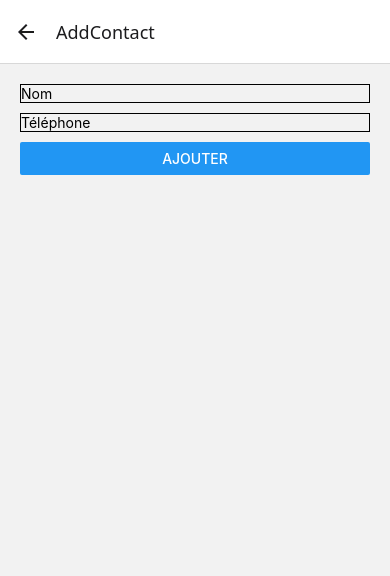
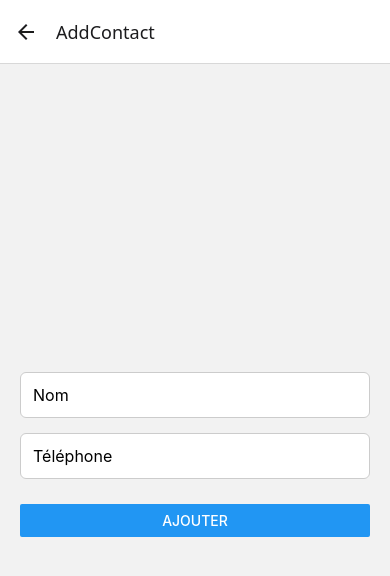
Before and after one commit to william-tsn/gestion_contact, a React Native app: screen /AddContact in a window 390 px wide. Shown: the top 576 px of the page. Built offline with nearby package versions, Linux system fonts and the light colour scheme.

Commit message:
Refactor AddContactScreen with styles and layout

```diff
--- a/src/screens/AddContactScreen.jsx
+++ b/src/screens/AddContactScreen.jsx
@@ -1,4 +1,4 @@
-import { View, TextInput, Button } from "react-native";
+import { View, TextInput, Button, StyleSheet } from "react-native";
 import { useState } from "react";
 
 export default function AddContactScreen({ navigation, contacts, setContacts }) {
@@ -23,24 +23,51 @@ export default function AddContactScreen({ navigation, contacts, setContacts })
   }
 
   return (
-    <View style={{ padding: 20 }}>
+    <View style={styles.container}>
 
       <TextInput
         placeholder="Nom"
         value={name}
         onChangeText={setName}
-        style={{ borderWidth: 1, marginBottom: 10 }}
+        style={styles.input}
       />
 
       <TextInput
         placeholder="Téléphone"
         value={phone}
         onChangeText={setPhone}
-        style={{ borderWidth: 1, marginBottom: 10 }}
+        style={styles.input}
       />
 
-      <Button title="Ajouter" onPress={addContact} />
+      <View style={styles.button}>
+        <Button title="Ajouter" onPress={addContact} />
+      </View>
 
     </View>
   );
 }
+
+const styles = StyleSheet.create({
+
+  container: {
+    flex: 1,
+    padding: 20,
+    backgroundColor: "#f2f2f2",
+    justifyContent: "center"
+  },
+
+  input: {
+    borderWidth: 1,
+    borderColor: "#cccccc",
+    backgroundColor: "#ffffff",
+    padding: 12,
+    marginBottom: 15,
+    borderRadius: 6,
+    fontSize: 16
+  },
+
+  button: {
+    marginTop: 10
+  }
+
+});
```
